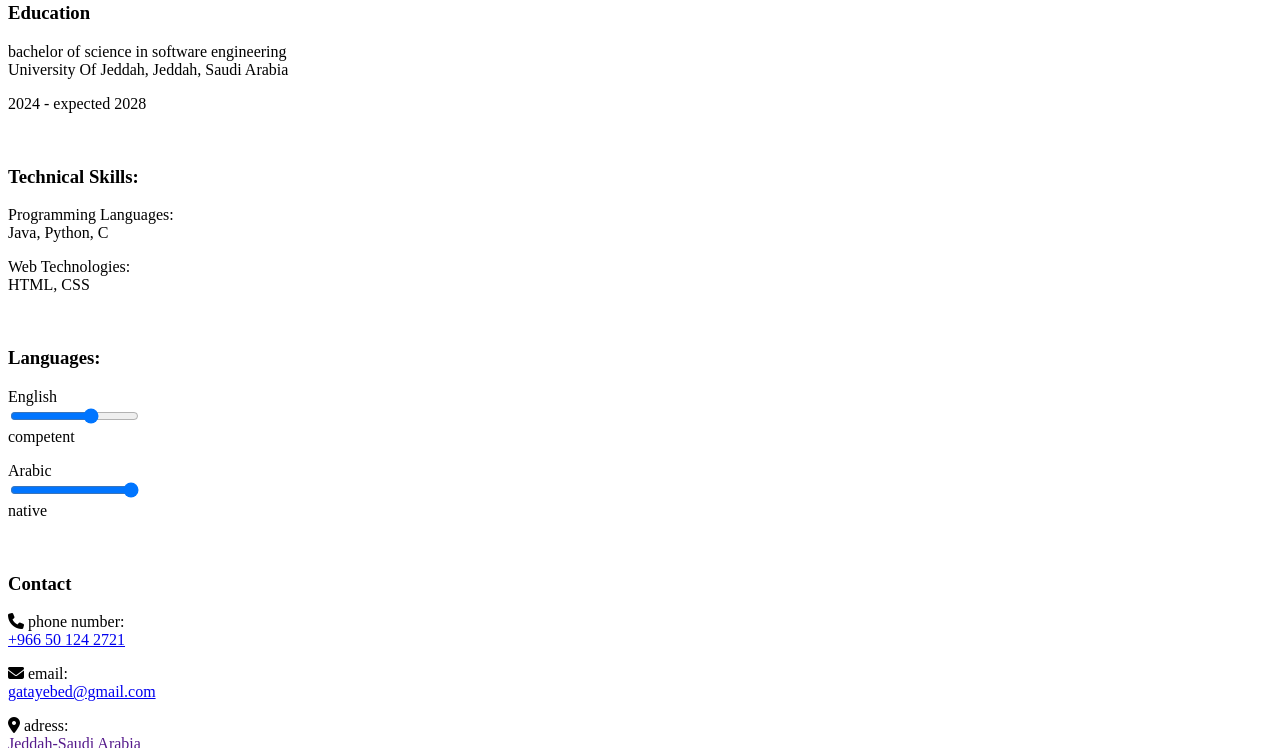
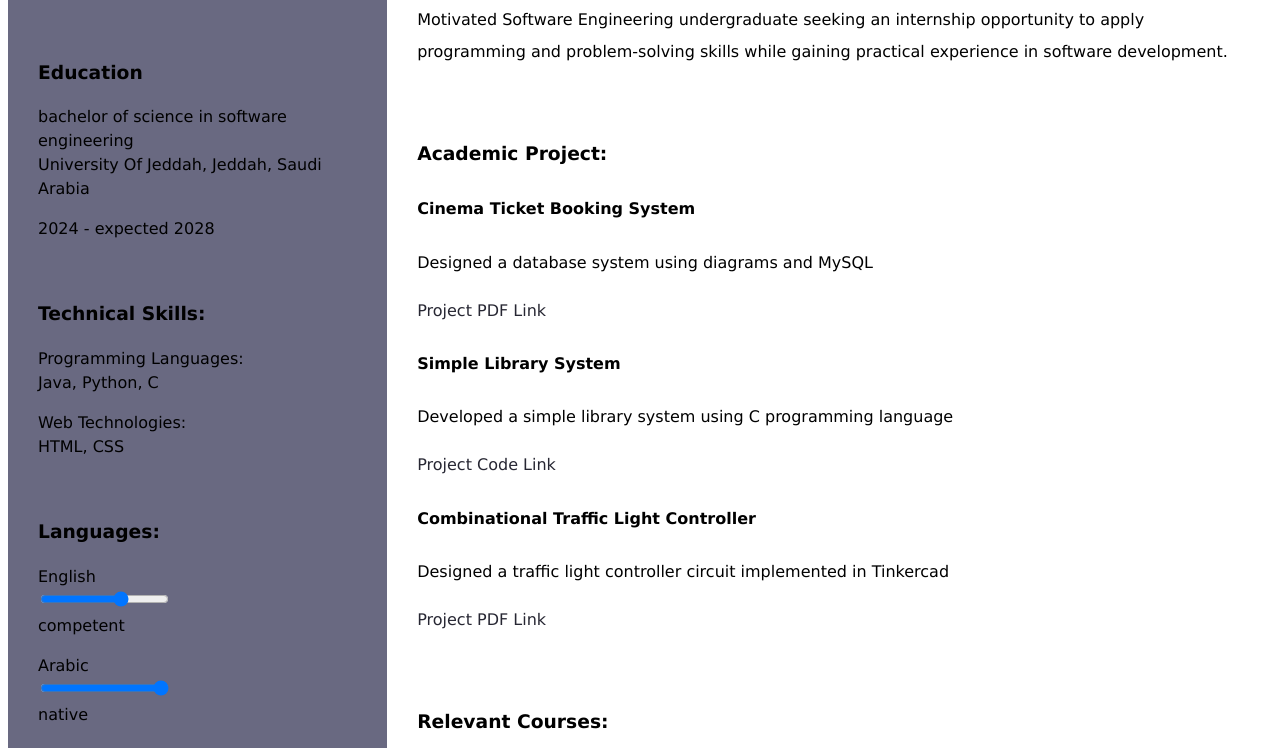
Before and after one commit to ghaid06/ghaid06.github.io, a plain HTML site: page index.html in a window 1280 px wide. Shown: the part 142-890 px from the top of the page. Drawn offline with Linux system fonts and the light colour scheme.

Commit message:
Update style.css

```diff
--- a/css/style.css
+++ b/css/style.css
@@ -1,110 +1,59 @@
-<!DOCTYPE html>
-<html lang="en">
-<head>
-    <meta charset="UTF-8">
-    <meta name="viewport" content="width=device-width, initial-scale=1.0">
-    <title>CV</title>
-    <link rel="stylesheet"  href="./css/style.css">
-    <!--for icons -->
-    <link rel="stylesheet" href="https://cdnjs.cloudflare.com/ajax/libs/font-awesome/6.5.0/css/all.min.css">
-</head>
-<body>
-
- <div id="screen">
-    <!-- left side-->
-  <section id="leftcolumn">
-
-       <header>
-    <h1>Ghaid Tayeb</h1>
-    <h3>Software Engineering Undergraduate</h3>
-     </header>
-     <br>
-
-    <!--education-->
-    <nav class="navBar">
-    <h3>Education</h3>
-    </nav>
-    <p>bachelor of science in software engineering
-        <br>
-        University Of Jeddah, Jeddah, Saudi Arabia </p>
-   <p>2024 - expected 2028</p>
-   <br>
-   <nav class="navBar">
-             <h3>Technical Skills:</h3>
-             </nav>
-    <p>Programming Languages: <br> Java, Python, C </p>
-     <p> Web Technologies: <br> HTML, CSS </p>
-
-       <br>
-   <nav class="navBar">
-             <h3>Languages:</h3>
-             </nav>
-     <p>English  <br> <input type="range" max="10" value="6.5"> <br> competent </p>
-     <p>Arabic <br> <input type="range" max="10" value="10"> <br> native </p>
-   <br>
-<nav class="navBar">
-      <h3>Contact</h3>
-</nav>
-    <p> <i class="fas fa-phone"></i>
-        phone number: <br> <a href="tel:+966501242721"> +966 50 124 2721 </a> </p>
-    <p><i class="fas fa-envelope"></i>
-        email: <br>  <a href="https://outlook.office365.com/mail/login.html?bO=1#authRedirect=true"> gatayebed@gmail.com </a></p>
-    <p> <i class="fas fa-map-marker-alt"></i>
-        adress: <br> <a href=""> Jeddah-Saudi Arabia </a> </p>
-
-   </section>
-   <!--end left area-->
-
-   <!--middle area-->
-    <section id="middlecolumn">
-    <nav class="navBar">
-    <h3>Objectives</h3>
-    </nav>
-   <p>Motivated Software Engineering undergraduate seeking an
-    internship opportunity to apply programming and problem-solving
-    skills while gaining practical experience in software development.</p>
-   <br>
-
-    <nav class="navBar">
-<h3>Academic Project:</h3>
-        </nav>
-     <h4>Cinema Ticket Booking System</h4>
-    <p>Designed a database system using diagrams and MySQL</p>
-    <p><a href="./media/cinema ticket booking system.pdf">Project PDF Link</a></p>
-
-    <h4>Simple Library System </h4>
-    <p> Developed a simple library system using C programming language</p>
-    <p><a href="./media/project.c">Project Code Link</a></p>
-
-    <h4>Combinational Traffic Light Controller</h4>
-    <p>Designed a traffic light controller circuit implemented in Tinkercad</p>
-    <p><a href="./media/DLD project.pdf">Project PDF Link</a></p>
-
-<br>
-       <nav class="navBar">
-        <h3>Relevant Courses:</h3>
-   </nav>
-    <p>Data Structures, Object-Oriented Programming, Principles Of
-        Software Engineering, Computer Architecture, Web Development </p>
-<br>
-
- <nav class="navBar">
-            <h3>Certificates</h3>
-    </nav>
-       <ul>
-<li><a href="./media/ibm certificate2.jpg">Project Management Fundamentals</a></li>
-<li><a href="./media/ibm certificate.jpg">Code Generation and Optimization Using IBM Granit</a></li>
-<li><a href="./media/ielts.jpg">English IELTS</a></li>
-</ul>
-</section>
-<!--technical skills-->
-</div>
-<footer>
-<p> &copy, 2026 Ghaid Tayeb </p>
-</footer>
+*{box-sizing: border-box;
+}
 
 
+header{text-align: center;
+  line-height: 1; }
 
 
-</body>
-</html>
+#leftcolumn{background-color: #696981; width: 30%;
+      padding:30px; line-height: 1.5;}
+
+
+body{ background-color: #ffffff;
+     font-family: Verdana, Geneva, Tahoma, sans-serif;
+  display: flex; flex-direction: column; min-height: 100vh;
+}
+
+#screen{
+    display: flex; flex: 1;
+}
+
+#middlecolumn{background-color:#ffffff;  width: 70%;
+padding: 30px; padding-top: 5%; margin: 0; line-height: 2;
+}
+
+a:hover {color: #445f94;}
+a{text-decoration: none; color: #272733;}
+
+
+.topic {color: #ffffff; display: block; width: 100%;
+    padding: 2px 10px; line-height: normal; background-color:#2a1d41;
+}
+
+
+ul{padding-left: 20px; line-height: 2;}
+
+li{margin-bottom: 6px;}
+
+
+h1{letter-spacing: 2px;}
+
+@media (max-width: 992px) {
+    #leftcolumn {
+        width: 40%;    }
+    #middlecolumn {
+        width: 60%; }}
+
+@media (max-width: 768px) {
+    #screen {
+        flex-direction: column;}
+    #leftcolumn, #middlecolumn {
+        width: 100%; }}
+
+@media (max-width: 576px) {
+    body {
+        font-size: 14px;}}
+
+footer{border-top: 2px double #000000;
+border-bottom: 2px double #000000; margin-top: auto; text-align: center;}
```
